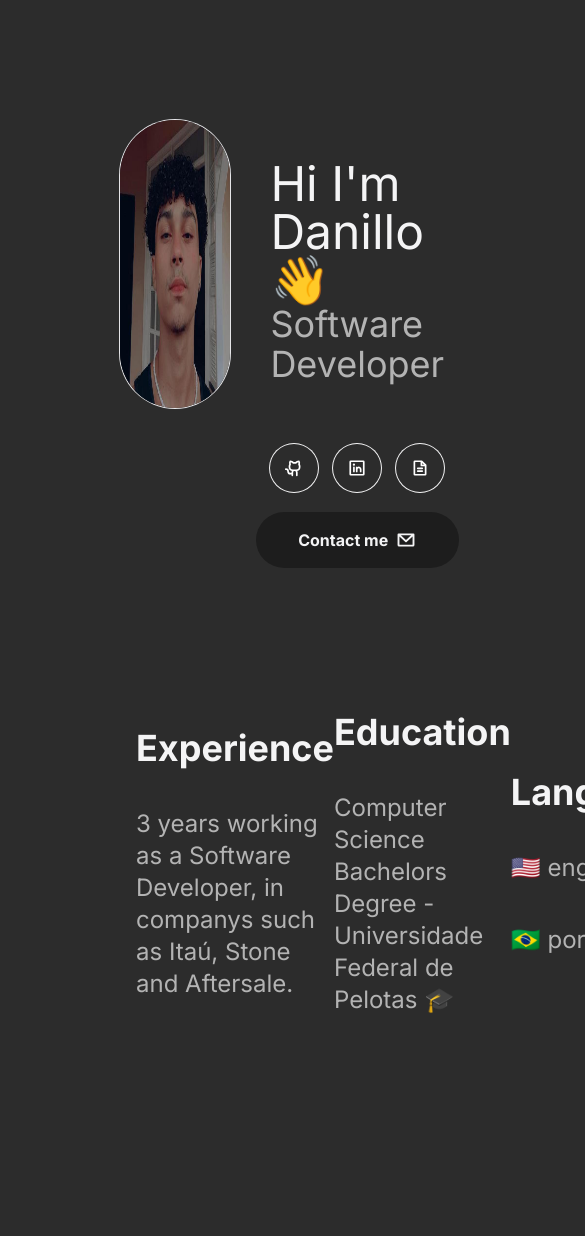
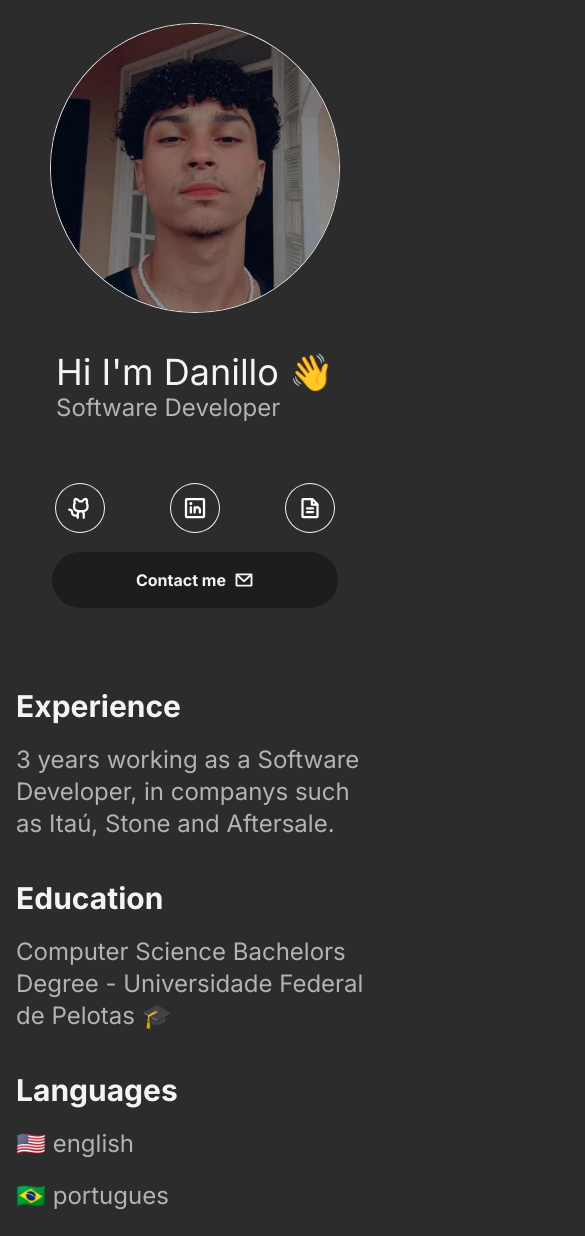
Before and after one commit to nilloferreiira/nilloferreiira-portfolio, a React (Vite) app: page / in a window 390 px wide. Shown: the top 1236 px of the page, 585 px wide, since content can reach past the window. Before the commit the page ends 1152 px from the top, so only its background shows below. Built offline with nearby package versions, Linux system fonts and the light colour scheme.

Commit message:
add responsivity

```diff
--- a/src/app.tsx
+++ b/src/app.tsx
@@ -3,9 +3,9 @@ import { ExperienceContainer } from "./components/main/experience/experience-con
 
 export default function App() {
   return (
-    <div className="p-24 mx-auto w-full space-y-20">
+    <div className="px-4 py-6 lg:p-24 mx-auto w-full space-y-20">
       <Header />
-      <main className="p-10 w-full flex items-center justify-between gap-5">
+      <main className="lg:p-10 w-full flex items-center justify-between gap-5">
         <ExperienceContainer />
       </main>
     </div>
--- a/src/components/header/header.tsx
+++ b/src/components/header/header.tsx
@@ -3,7 +3,7 @@ import { Links } from "./link";
 
 export function Header() {
   return (
-    <header className="w-4/5 flex p-6">
+    <header className="w-full lg:w-4/5 lg:p-6 flex flex-col lg:flex-row items-center justify-center lg:items-start lg:justify-start">
       <img
         src="src/assets/perfil.png"
         alt="foto de perfil"
@@ -14,8 +14,8 @@ export function Header() {
       <div className="flex flex-col gap-5 justify-center">
         {/* text content  */}
         <div className="p-10">
-          <h1 className="text-5xl text-zinc-100">Hi I'm Danillo &#128075;</h1>
-          <h2 className="text-4xl text-text-secondary">Software Developer</h2>
+          <h1 className="text-4xl lg:text-5xl text-zinc-100">Hi I'm Danillo &#128075;</h1>
+          <h2 className="text-2xl lg:text-4xl text-text-secondary">Software Developer</h2>
         </div>
 
         {/* links  */}
--- a/src/components/header/link.tsx
+++ b/src/components/header/link.tsx
@@ -9,7 +9,7 @@ export function Links() {
           className="ring-1 ring-zinc-100 rounded-full size-12 p-6 flex items-center justify-center hover:shadow-md hover:shadow-zinc-50/40"
         >
           <span>
-            <GithubLogo size={18} color="white" weight="bold" />
+            <GithubLogo size={24} color="white" weight="bold" />
           </span>
         </a>
         <a
@@ -18,7 +18,7 @@ export function Links() {
           className="ring-1 ring-zinc-100 rounded-full size-12 p-6 flex items-center justify-center hover:shadow-md hover:shadow-zinc-50/40"
         >
           <span>
-            <LinkedinLogo size={18} color="white" weight="bold" />
+            <LinkedinLogo size={24} color="white" weight="bold" />
           </span>
         </a>
         <a
@@ -26,7 +26,7 @@ export function Links() {
           className="ring-1 ring-zinc-100 rounded-full size-12 p-6 flex items-center justify-center hover:shadow-md hover:shadow-zinc-50/40"
         >
           <span>
-            <FileText size={18} color="white" weight="bold" />
+            <FileText size={24} color="white" weight="bold" />
           </span>
         </a>
       </div>
--- a/src/components/main/experience/experience-container.tsx
+++ b/src/components/main/experience/experience-container.tsx
@@ -1,25 +1,25 @@
 export function ExperienceContainer() {
     return (
-        <div className="w-screen flex items-center justify-between mx-auto">
+        <div className="w-screen flex flex-col lg:flex-row lg:items-center lg:justify-between mx-auto gap-10">
 
-            <div className="w-96 space-y-10 ">
-              <h2 className="text-zinc-100 font-bold text-4xl">Experience</h2>
+            <div className="w-full lg:w-96 space-y-5 lg:space-y-10 ">
+              <h2 className="text-zinc-100 font-bold text-3xl lg:text-4xl">Experience</h2>
               <p className="text-text-secondary text-2xl">
                 3 years working as a Software Developer, in companys such as Itaú,
                 Stone and Aftersale.
               </p>
             </div>
 
-            <div className="w-96 space-y-10 ">
-              <h2 className="text-zinc-100 font-bold text-4xl">Education</h2>
+            <div className="w-full lg:w-96 space-y-5 lg:space-y-10 ">
+              <h2 className="text-zinc-100 font-bold text-3xl lg:text-4xl">Education</h2>
               <p className="text-text-secondary text-2xl ">
                 Computer Science Bachelors Degree - Universidade Federal de Pelotas
                 🎓
               </p>
             </div>
 
-            <div className="w-96 space-y-10 ">
-              <h2 className="text-zinc-100 font-bold text-4xl">Languages</h2>
+            <div className="w-full lg:w-96 space-y-5 lg:space-y-10 ">
+              <h2 className="text-zinc-100 font-bold text-3xl lg:text-4xl">Languages</h2>
               <p className="text-text-secondary text-2xl">🇺🇸 english</p>
               <p className="text-text-secondary text-2xl">🇧🇷 portugues</p>
             </div>
```
Also changed, not shown: 1 other file (tests, documents, lock files or other folders).
